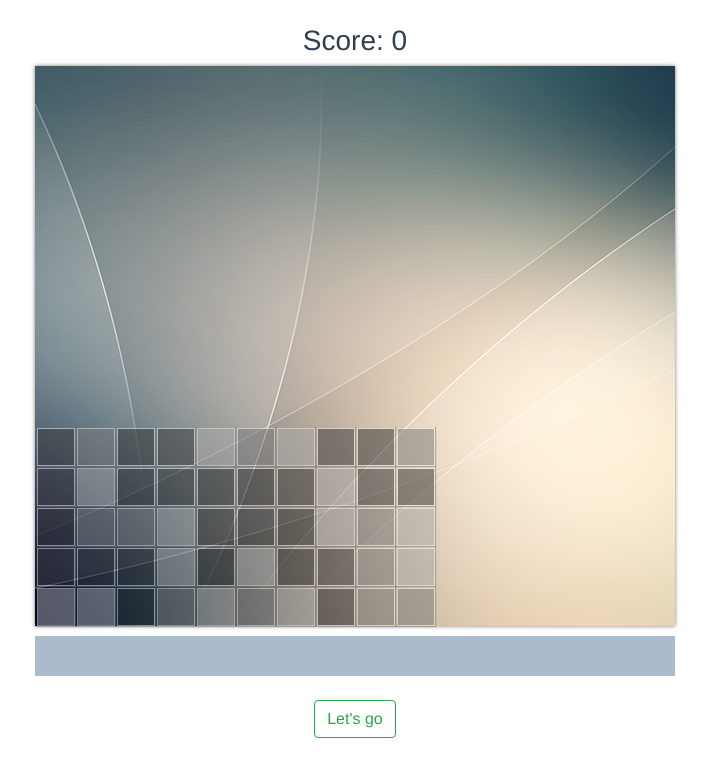
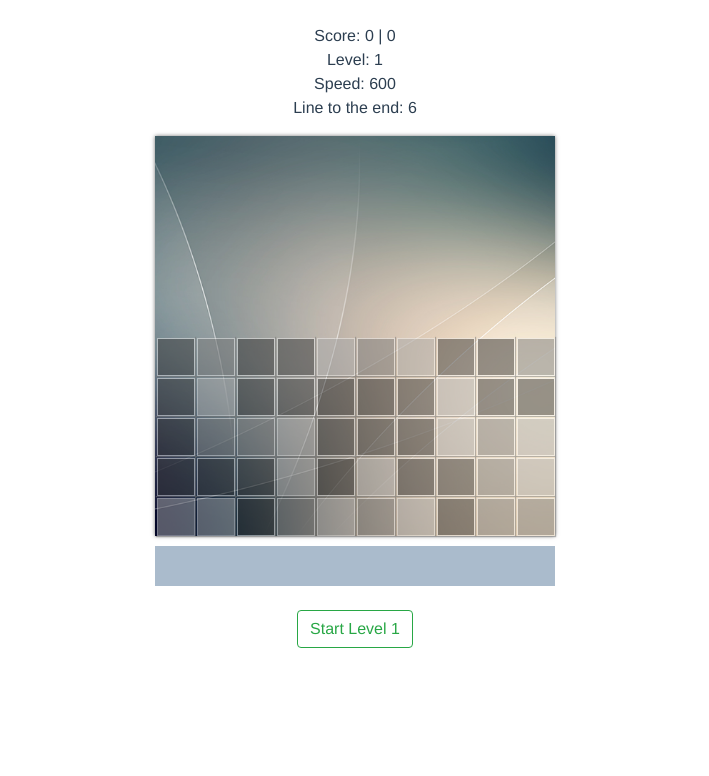
Before and after one commit to S1mkin/realVue_study, a Vue app: page / in a window 1280 px wide. Shown: the top 776 px of the page, without its empty margins (285-994 px from the left). Built offline with nearby package versions, Linux system fonts and the light colour scheme.

Commit message:
Add level

```diff
--- a/src/components/cubesTest.vue
+++ b/src/components/cubesTest.vue
@@ -1,8 +1,17 @@
 <template>
     <div>
-        <h3>Score: <animateNumber :number="score"/></h3>
+        <p>
+            Score: <animateNumber :number="score"/> | {{scoreLevel}} <br>
+            Level: {{level}} <br>
+            Speed: {{speed}} <br>
+            Line to the end: {{LineToTheEnd}} <br>
+        </p>
 
-            <div id="cubes-wrap">
+
+            <div
+                id="cubes-wrap"
+                v-bind:style="styleField"
+            >
                 <div
                     v-for="(cubeRow, x) in cubes"
                     :key="x"
@@ -33,7 +42,10 @@
 
 
 
-        <div id="line-wrap">
+        <div
+            id="line-wrap"
+            v-bind:style="styleLine"
+        >
             <div
                 v-for="cube in line"
                 :key="cube.id"
@@ -48,7 +60,7 @@
             v-show="!gameOn"
             v-on:click="start"
             class="btn btn-outline-success"
-            v-html="'Let\'s go'"
+            v-html="'Start Level ' + nextLevel"
         >
         </button>
 
@@ -64,9 +76,12 @@
 import animateNumber from './animateNumber.vue'
 import { setTimeout } from 'timers';
 
-const Xmax = 10
-const Ymax = 14
-const Ystart = 5
+/*
+var Xmax = 10
+var Ymax = 10
+var Ystart = 5
+*/
+
 
 function getRandomInt(min, max) {
   return Math.floor(Math.random() * (max - min)) + min;
@@ -80,20 +95,62 @@ export default {
   data() {
     return {
         cubes: [],
+
         line: [],
+        LinePush: 0,
+
+        sizeCube: 40,
+
         score: 0,
-        speed: 400,
+        scoreLevel: 0,
+
         gameOn: false,
-        initGame: false
+        initGame: false,
+
+
+        level: 1,
+        nextLevel: 1,
+        levelSettings: [
+            {id: 1, Xmax: 10, Ymax: 10, Ystart: 5, speed: 600, lines: 6},
+            {id: 2, Xmax: 12, Ymax: 10, Ystart: 7, speed: 500, lines: 6},
+            {id: 3, Xmax: 14, Ymax: 12, Ystart: 8, speed: 400, lines: 8},
+            {id: 4, Xmax: 16, Ymax: 14, Ystart: 9, speed: 300, lines: 12},
+            {id: 5, Xmax: 16, Ymax: 14, Ystart: 10, speed: 200, lines: 16},
+            {id: 6, Xmax: 16, Ymax: 14, Ystart: 10, speed: 100, lines: 20},
+        ]
+    }
+  },
+  computed: {
+    Xmax: function () { return this.levelSettings[this.level-1].Xmax },
+    Ymax: function () { return this.levelSettings[this.level-1].Ymax },
+    Ystart: function () { return this.levelSettings[this.level-1].Ystart },
+    speed: function () { return this.levelSettings[this.level-1].speed },
+    lines: function () { return this.levelSettings[this.level-1].lines },
+    LineToTheEnd: function () {
+        let result = this.levelSettings[this.level-1].lines - this.LinePush;
+        if (result < 0) result = 0;
+        return result;
+    },
+    styleField: function () {
+        return {
+            height: this.levelSettings[this.level-1].Ymax * this.sizeCube + 'px',
+            width: this.levelSettings[this.level-1].Xmax * this.sizeCube + 'px'
+        }
+    },
+    styleLine: function () {
+        return {
+            height: this.sizeCube + 'px',
+            width: this.levelSettings[this.level-1].Xmax * this.sizeCube + 'px'
+        }
     }
   },
 
-    // set start position
+  // set start position
   created() {
-    for (let x = 0; x < Xmax; x++) {
+    for (let x = 0; x < this.Xmax; x++) {
         this.cubes.push([])
-        for (var y = 0; y < Ymax; y++) {
-            if (y < Ystart) this.cubes[x].push(getRandomInt(1, 5))
+        for (var y = 0; y < this.Ymax; y++) {
+            if (y < this.Ystart) this.cubes[x].push(getRandomInt(1, 5))
         }
     }
   },
@@ -102,16 +159,30 @@ export default {
 
       // add new line to main array and clear line
       pushLine(){
-          if (this.line.length >= Xmax) {
-            for (let x = 0; x < Xmax; x++) {
-                if (this.cubes[x].length < Ymax ) {
+
+          if (this.line.length >= this.Xmax) {
+            for (let x = 0; x < this.Xmax; x++) {
+                if (this.cubes[x].length < this.Ymax ) {
                     this.cubes[x].push(this.line[x])
-                    if (this.cubes[x].length == Ymax) { this.playSound('attention') }
+                    if (this.cubes[x].length == this.Ymax) { this.playSound('attention') }
                 } else {
+                    // GAME OVER
                     this.gameOn = false;
+                    this.score = this.score - this.scoreLevel;
+                    break;
                 }
             }
+
+            // Level complete
+            if (this.gameOn && this.LineToTheEnd == 0) {
+                this.gameOn = false;
+                this.nextLevel++;
+            }
+
+            this.LinePush++;
             this.line.splice(0)
+
+
           } else {
             this.line.push(getRandomInt(1, 5))
           }
@@ -121,38 +192,34 @@ export default {
       // On timer and start generation new line
       start(){
 
-        this.score = 0
+        this.level = this.nextLevel;
+        this.scoreLevel = 0
         this.cubes = []
         this.gameOn = true
+        this.LinePush = 0
 
         // Create fields
-        for (let x = 0; x < Xmax; x++) {
+        for (let x = 0; x < this.Xmax; x++) {
             this.cubes.push([])
-            for (var y = 0; y < Ymax; y++) {
-                if (y < Ystart) this.cubes[x].push(getRandomInt(1, 5))
+            for (var y = 0; y < this.Ymax; y++) {
+                if (y < this.Ystart) this.cubes[x].push(getRandomInt(1, 5))
             }
         }
 
 
         // Generation new line and push to array
         var Timer = setInterval(() => {
+            if (!this.gameOn) { clearInterval(Timer); return; }
             this.pushLine()
             // Stop generation new line when array is full
-            for (let i = 0; i < Xmax; i++) {
-                if (this.cubes[i].length > Ymax) {
+            for (let i = 0; i < this.Xmax; i++) {
+                if (this.cubes[i].length > this.Ymax) {
                     this.gameOn = false;
                     console.log('Stop timer: ' + ' i: ' + i + ' ' +  this.cubes[i].length)
                 }
             }
-            if (!this.gameOn) { clearInterval(Timer) }
         }, this.speed)
 
-      },
-
-
-      // Off generation new line
-      stopLine(){
-           this.gameOn = false;
       },
 
 
@@ -173,7 +240,7 @@ export default {
             let yNext = yStart + (nextArrLength - currentArrLength);
 
                 //console.log('CurrElem: ' + xStart + ':' + yNext);
-                if (yStart < (Ymax-1) && this.cubes[xStart][yStart+1] == value) {
+                if (yStart < (this.Ymax-1) && this.cubes[xStart][yStart+1] == value) {
                     this.cubes[xStart].splice(yStart+1, 1, newValue)
                     DelCubesCount++;
                     oneCubeDel(xStart, yStart+1, value, newValue)
@@ -185,12 +252,12 @@ export default {
                     oneCubeDel(xStart, yStart-1, value, newValue)
                 }
 
-                if (xStart < (Xmax-1)) {
+                if (xStart < (this.Xmax-1)) {
                     nextArrLength = this.cubes[xStart+1].length
                     currentArrLength = this.cubes[xStart].length
                     yNext = yStart + (nextArrLength - currentArrLength);
 
-                    if (xStart < (Xmax-1) && yNext >= 0 && yNext < Ymax && this.cubes[xStart+1][yNext] == value) {
+                    if (xStart < (this.Xmax-1) && yNext >= 0 && yNext < this.Ymax && this.cubes[xStart+1][yNext] == value) {
                         this.cubes[xStart+1].splice(yNext, 1, newValue)
                         DelCubesCount++;
                         oneCubeDel(xStart+1, yNext, value, newValue);
@@ -202,7 +269,7 @@ export default {
                     currentArrLength = this.cubes[xStart].length
                     yNext = yStart + (nextArrLength - currentArrLength);
 
-                    if (xStart > 0 && yNext >= 0 && yNext < Ymax && this.cubes[xStart-1][yNext] == value) {
+                    if (xStart > 0 && yNext >= 0 && yNext < this.Ymax && this.cubes[xStart-1][yNext] == value) {
                         this.cubes[xStart-1].splice(yNext, 1, newValue)
                         DelCubesCount++;
                         oneCubeDel(xStart-1, yNext, value, newValue);
@@ -218,12 +285,13 @@ export default {
 
                 if (DelCubesCount >= 3) {
 
+                    this.scoreLevel = this.scoreLevel + DelCubesCount * DelCubesCount;
                     this.score = this.score + DelCubesCount * DelCubesCount;
 
                     this.playSound('delete')
 
                     // delete all cubes >= 100
-                    for (let i = 0; i < Xmax; i++) {
+                    for (let i = 0; i < this.Xmax; i++) {
                         for (let x = 0; x < this.cubes.length; x++) {
                             for (let y = 0; y < this.cubes[x].length; y++) {
                                 if (this.cubes[x][y] >= 100) {
@@ -235,10 +303,10 @@ export default {
 
                     // if column is empty then merge column
                     for (let i = 0; i < 5; i++) {
-                        for (let x = 0; x < (Xmax-1); x++) {
+                        for (let x = 0; x < (this.Xmax-1); x++) {
                             if (this.cubes[x].length === 0) {
                                 this.cubes[x].push(...this.cubes[x+1])
-                                this.cubes[x+1].splice(0, Xmax);
+                                this.cubes[x+1].splice(0, this.Xmax);
                             }
                         }
                     }
@@ -296,8 +364,8 @@ export default {
 <style lang="scss" rel="stylesheet/scss">
 
 $size-cube: 40px;
-$Xmax: 16;
-$Ymax: 14;
+$Xmax: 10;
+$Ymax: 10;
 
 #cubes-wrap,
 #line-wrap {
@@ -309,16 +377,16 @@ $Ymax: 14;
 }
 
 #cubes-wrap {
-    height: $Ymax * $size-cube;
-    width: $Xmax * $size-cube;
+   /* height: $Ymax * $size-cube;
+    width: $Xmax * $size-cube; */
     background: #EFEFEF url('../img/cubes-bg-2.png') no-repeat;
     background-size: cover;
     box-shadow: 0px 0px 4px #777;
 }
 
 #line-wrap {
-    height: $size-cube;
-    width: $Xmax * $size-cube;
+  /*  height: $size-cube;
+    width: $Xmax * $size-cube; */
     background-color: #ABC;
     margin-top: 10px;
 }
```
